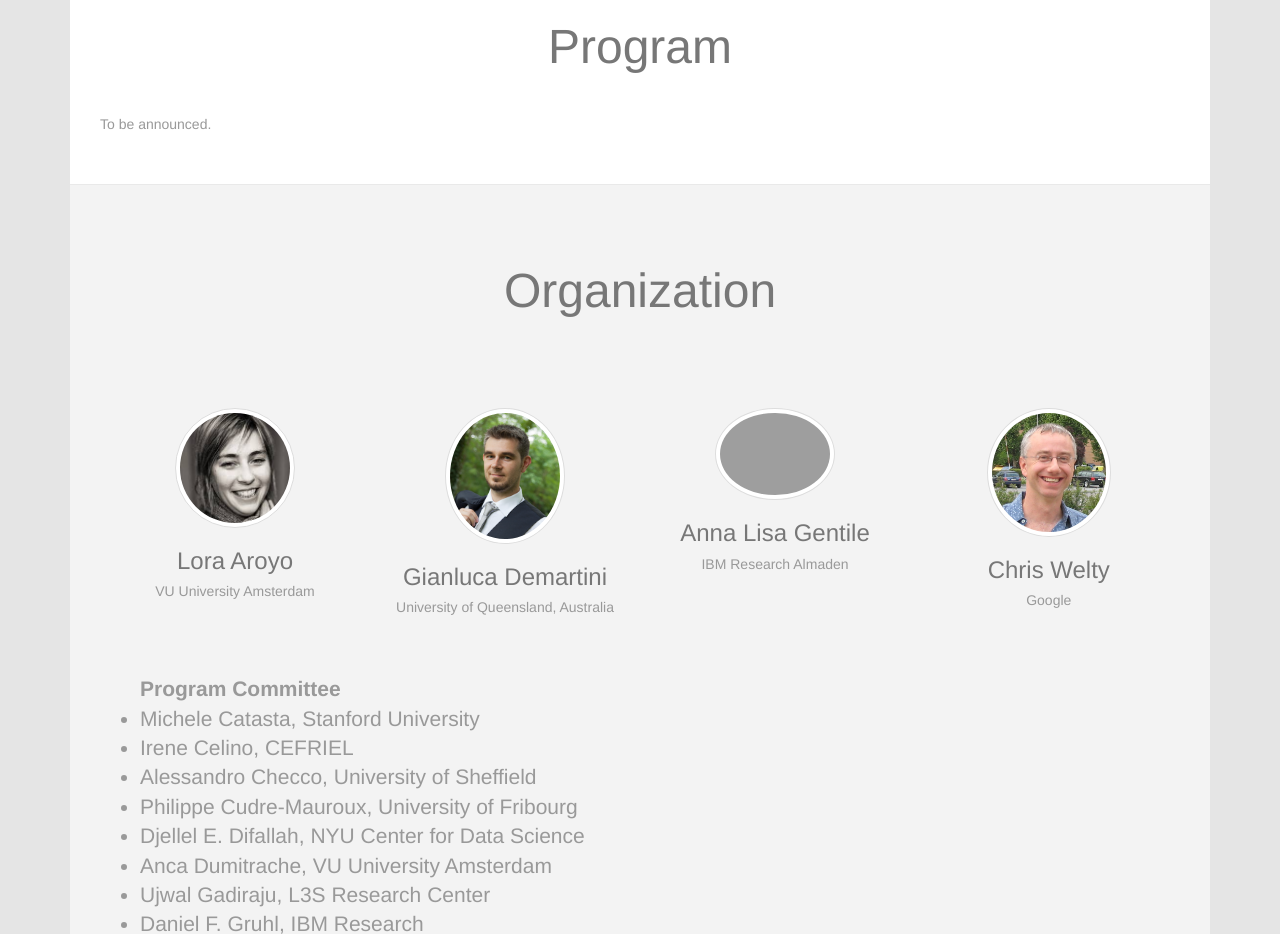
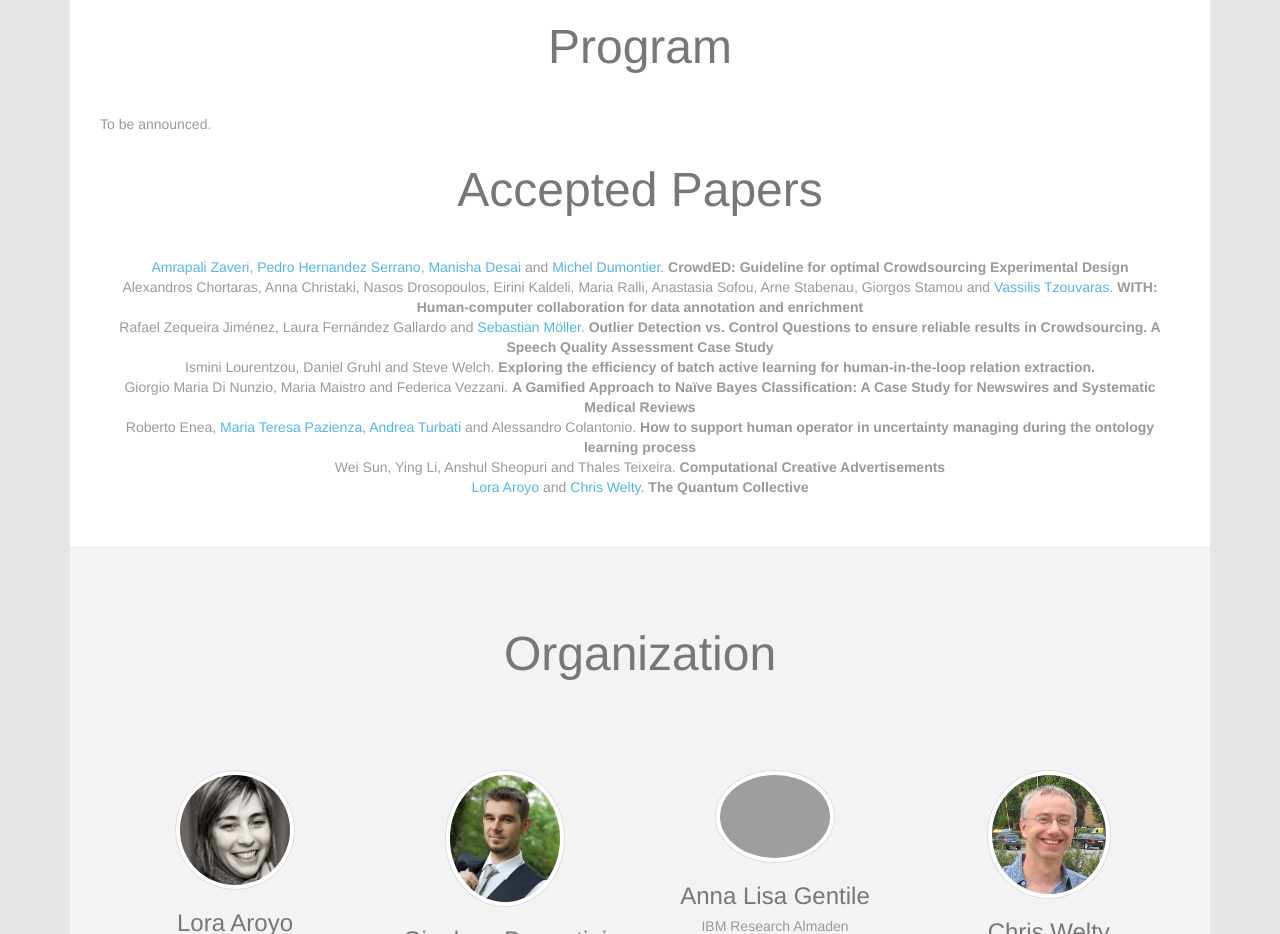
Before and after one commit to HumLworkshop/HumLworkshop.github.io, a plain HTML site: page index.html in a window 1280 px wide. Shown: the part 2500-3434 px from the top of the page. Drawn offline with Linux system fonts and the light colour scheme; grey boxes are pictures that could not be loaded.

Commit message:
accepted papers

```diff
--- a/index.html
+++ b/index.html
@@ -214,7 +214,26 @@ All dates are 23:59 Hawaii Time
 					<h2>Program</h2>
 				</div>
 				To be announced.
+				<div class="center">
+					<h2>Accepted Papers</h2>
+				<div class="paper"><span class="authors">
+<a href="https://www.maastrichtuniversity.nl/amrapali.zaveri" onclick="location.href='/utils/wild.cgi?ws=14779938677604501815';return false">Amrapali Zaveri</a>, <a href="https://www.maastrichtuniversity.nl/p.hernandezserrano" onclick="location.href='/utils/wild.cgi?ws=5996242308972358803';return false">Pedro Hernandez Serrano</a>, <a onclick="location.href='/utils/wild.cgi?ws=15821656694570044437';return false" href="https://profiles.stanford.edu/manisha-desai">Manisha Desai</a> and <a href="https://www.maastrichtuniversity.nl/michel.dumontier" onclick="location.href='/utils/wild.cgi?ws=16388551178333793671';return false">Michel Dumontier</a>. </span><span class="title">CrowdED: Guideline for optimal Crowdsourcing Experimental Design</span></div>
 
+ <div class="paper"><span class="authors">Alexandros Chortaras, Anna Christaki, Nasos Drosopoulos, Eirini Kaldeli, Maria Ralli, Anastasia Sofou, Arne Stabenau, Giorgos Stamou and <a onclick="location.href='/utils/wild.cgi?ws=15316673143941483506';return false" href="http://www.image.ntua.gr/~tzouvaras">Vassilis Tzouvaras</a>. </span><span class="title">WITH: Human-computer collaboration for data annotation and enrichment</span></div>
+
+ <div class="paper"><span class="authors">Rafael Zequeira Jiménez, Laura Fernández Gallardo and <a href="http://www.qu.tu-berlin.de" onclick="location.href='/utils/wild.cgi?ws=6998808439822620489';return false">Sebastian Möller</a>. </span><span class="title">Outlier Detection vs. Control Questions to ensure reliable results in Crowdsourcing. A Speech Quality Assessment Case Study</span></div>
+
+ <div class="paper"><span class="authors">Ismini Lourentzou, Daniel Gruhl and Steve Welch. </span><span class="title">Exploring the efficiency of batch active learning for human-in-the-loop relation extraction.</span></div>
+
+ <div class="paper"><span class="authors">Giorgio Maria Di Nunzio, Maria Maistro and Federica Vezzani. </span><span class="title">A Gamified Approach to Naïve Bayes Classification: A Case Study for Newswires and Systematic Medical Reviews</span></div>
+
+ <div class="paper"><span class="authors">Roberto Enea, <a onclick="location.href='/utils/wild.cgi?ws=4532429930736336726';return false" href="http://art.uniroma2.it/pazienza/">Maria Teresa Pazienza</a>, <a href="http://art.uniroma2.it/turbati/" onclick="location.href='/utils/wild.cgi?ws=13368050552509196633';return false">Andrea Turbati</a> and Alessandro Colantonio. </span><span class="title">How to support human operator in uncertainty managing during the ontology learning process</span></div>
+
+ <div class="paper"><span class="authors">Wei Sun, Ying Li, Anshul Sheopuri and Thales Teixeira. </span><span class="title">Computational Creative Advertisements</span></div>
+
+ <div class="paper"><span class="authors"><a href="http://lora-aroyo.org" onclick="location.href='/utils/wild.cgi?ws=6919527857029287731';return false">Lora Aroyo</a> and <a href="http://google.com/+Chris_Welty" onclick="location.href='/utils/wild.cgi?ws=7290965112650504214';return false">Chris Welty</a>. </span><span class="title">The Quantum Collective</span></div>
+
+					</div>
 			</div>
 			<!--/.box-->
 		</div>
```
